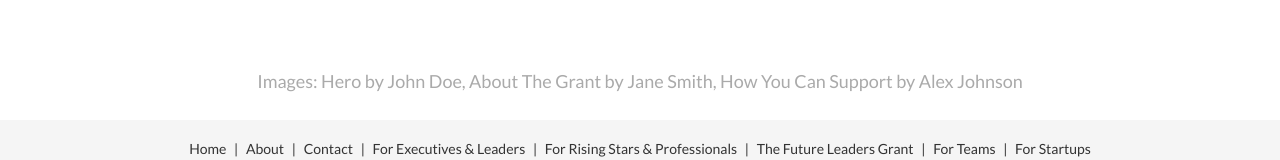
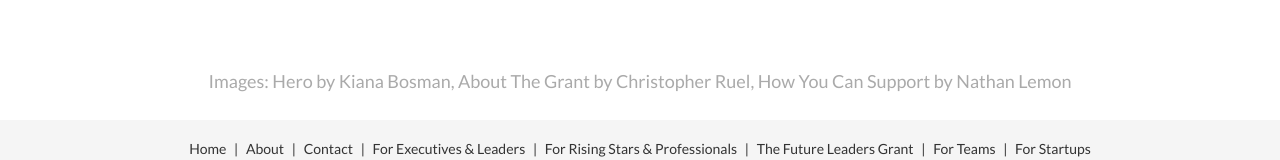
Before and after one commit to lucasamagno/vatalarocoaching, a Vue app: page /the-future-leaders-grant in a window 1280 px wide. Shown: the part 3633-3793 px from the top of the page. Built offline with nearby package versions, Linux system fonts and the light colour scheme; a web font is replaced by a local one.

Commit message:
update photos

```diff
--- a/src/components/FutureLeadersGrant.vue
+++ b/src/components/FutureLeadersGrant.vue
@@ -95,7 +95,7 @@
       </div>
 
       <footer class="image-credits">
-        <p>Images: Hero by John Doe, About The Grant by Jane Smith, How You Can Support by Alex Johnson</p>
+        <p>Images: Hero by Kiana Bosman, About The Grant by Christopher Ruel, How You Can Support by Nathan Lemon</p>
       </footer>
 
     </div>
```
